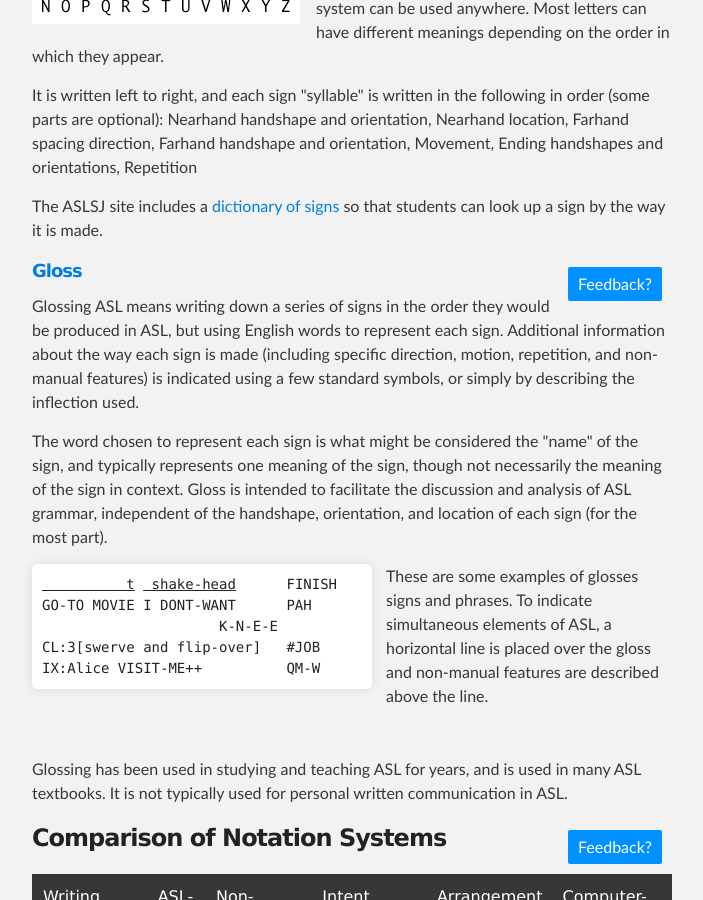
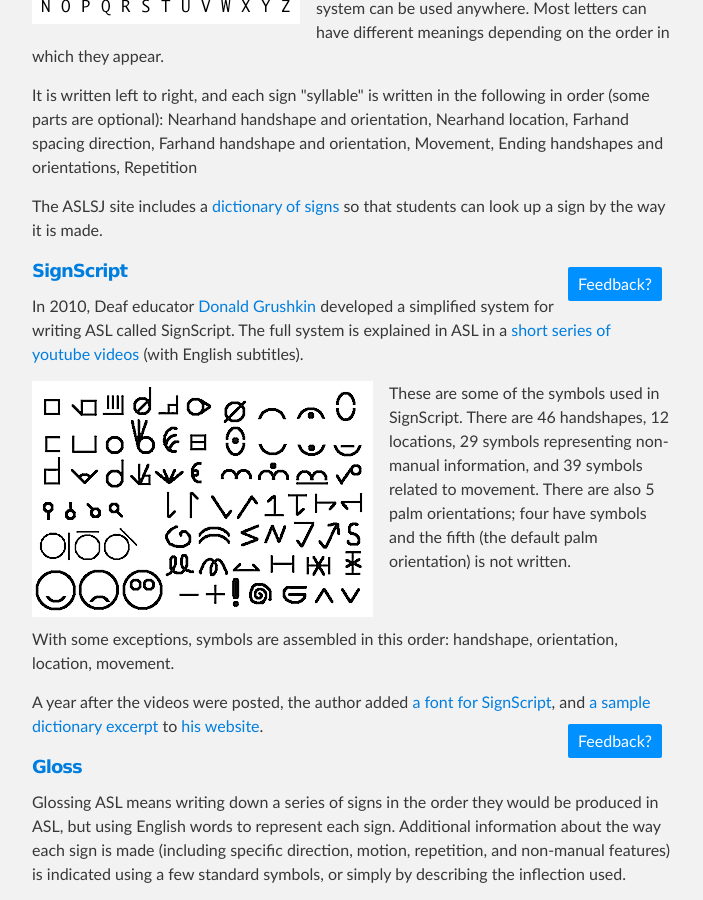
Before and after one commit to aslfont/aslfont.github.com, a Jekyll site: the page built from Symbol-Font-For-ASL/page2.html, in a window 1280 px wide and 900 px high, scrolled down 3630 px. Shown: the whole window, without its empty margins (288-991 px from the left). Built offline with Jekyll 4.4.1, drawn with Linux system fonts in a browser that asks for light colours; Markdown is read by kramdown in place of the engine named in the settings; some of the changed text lies outside the part shown.

Commit message:
signscript

```diff
--- a/Symbol-Font-For-ASL/page2.html
+++ b/Symbol-Font-For-ASL/page2.html
@@ -61,6 +64,9 @@ title: Ways to Write ASL
 <p><img src="images/si5s.png" style="float:left;margin-right:1em"/>These are some of the symbols used in si5s. It is designed to be written on paper, so symbols can be rotated at any angle and placed anywhere in the writing space.  In addition, there is no discrete set of movement arrows, so any arbitrary motion can be drawn by placing the appropriate end markers on a free-form line.  Symbols and lines are arranged to form a picture of each sign, and the signs are arranged from left to right.</p>
 <br style="clear:both">
 <p>Books that teach si5s include the <a href="http://www.si5s.org/store/">official si5s textbook</a> by Robert Augustus, and <em><a href="http://www.aslwrite.com/">How to Write ASL</a></em> by Adrean Clark.  Incoming students at Gallaudet University will be required to learn si5s starting in 2012.</p>
+
+<!-- 2003 http://www.dawnstar.org/travis/deaf/asl/ -->
+
 
 <a href="https://github.com/aslfont/aslfont.github.com/issues/new?labels=feedback&title=SLIPA" class="feedback">Feedback?</a>
 <h5 id="SLIPA"><a href="http://dedalvs.conlang.org/slipa.html">SLIPA</a></h5>
@@ -84,7 +90,22 @@ title: Ways to Write ASL
   Ending handshapes and orientations,
   Repetition
 </p>
+
 <p>The ASLSJ site includes a <a href="https://sites.google.com/site/aslsignjotting/dictionary/all-words">dictionary of signs</a> so that students can look up a sign by the way it is made.</p>
+
+
+<a href="https://github.com/aslfont/aslfont.github.com/issues/new?labels=feedback&title=SignScript" class="feedback">Feedback?</a>
+<h5 id="SignScript"><a href="http://www.youtube.com/watch?v=1i7plaVSGWM">SignScript</a></h5>
+<p>In 2010, Deaf educator <a href="http://edweb.csus.edu/eds/faculty-staff/grushkin-donald.html">Donald Grushkin</a> developed a simplified system for writing ASL called SignScript.  The full system is explained in ASL in a <a href="http://www.youtube.com/watch?v=DEPV8CjeH80">short series of youtube videos</a> (with English subtitles).  </p>
+
+<p><img src="images/signscript.png" style="float:left;margin-right:1em"/>These are some of the symbols used in SignScript.  There are 46 handshapes, 12 locations, 29 symbols representing non-manual information, and 39 symbols related to movement.  There are also 5 palm orientations; four have symbols and the fifth (the default palm orientation) is not written.</p>
+<br style="clear:both">
+<p>With some exceptions, symbols are assembled in this order: handshape, orientation, location, movement.</p>
+
+<p>A year after the videos were posted, the author added <a href="http://deafhooddiscourses.com/SignScript/SIGNSCRIPT.TTF">a font for SignScript</a>, and <a href="http://deafhooddiscourses.com/SignScript/SignScriptDictionarySample.doc">a sample dictionary excerpt</a> to <a href="http://www.deafhooddiscourses.com/">his website</a>.
+
+
+
 
 <a href="https://github.com/aslfont/aslfont.github.com/issues/new?labels=feedback&title=Gloss" class="feedback">Feedback?</a>
 <h5 id="Gloss"><a href="http://lifeprint.com/asl101/topics/gloss.htm">Gloss</a></h5>
```
Also changed, not shown: other parts of Symbol-Font-For-ASL/page2.html (+5 -2 lines), Symbol-Font-For-ASL/images/signscript.png (added), 1 other file.
